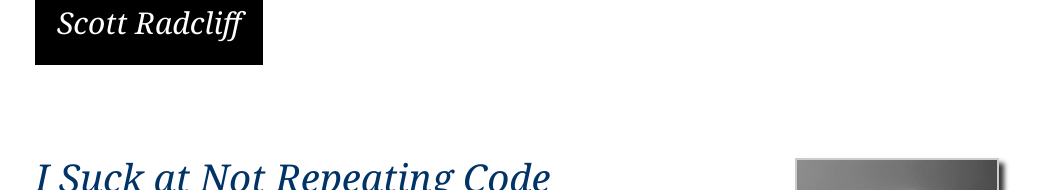
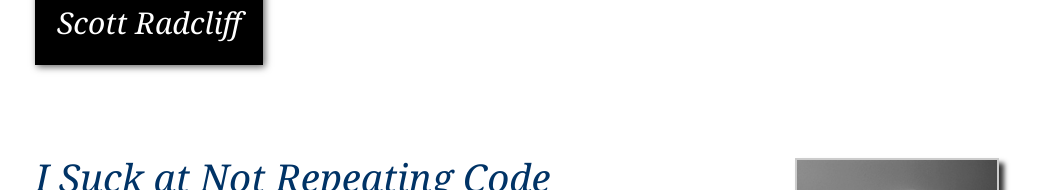
Before and after one commit to ScottRadcliff/ScottRadcliff.com--archive, a Jekyll site: the page built from index.html, in a window 1280 px wide. Shown: the top 190 px of the page, without its empty margins (130-1169 px from the left). Built offline with Jekyll 4.4.1, drawn with Linux system fonts in a browser that asks for light colours.

Commit message:
Adding -webkit-box-shadow for the #title

```diff
--- a/css/main.css
+++ b/css/main.css
@@ -34,6 +34,7 @@ section {display: block;}
   padding: 22px;
   color: #fff;
   -moz-box-shadow: 2px 2px 7px #666;
+  -webkit-box-shadow: 2px 2px 7px #666;
   text-decoration: none;
   font-size: 30px;
   }
```
